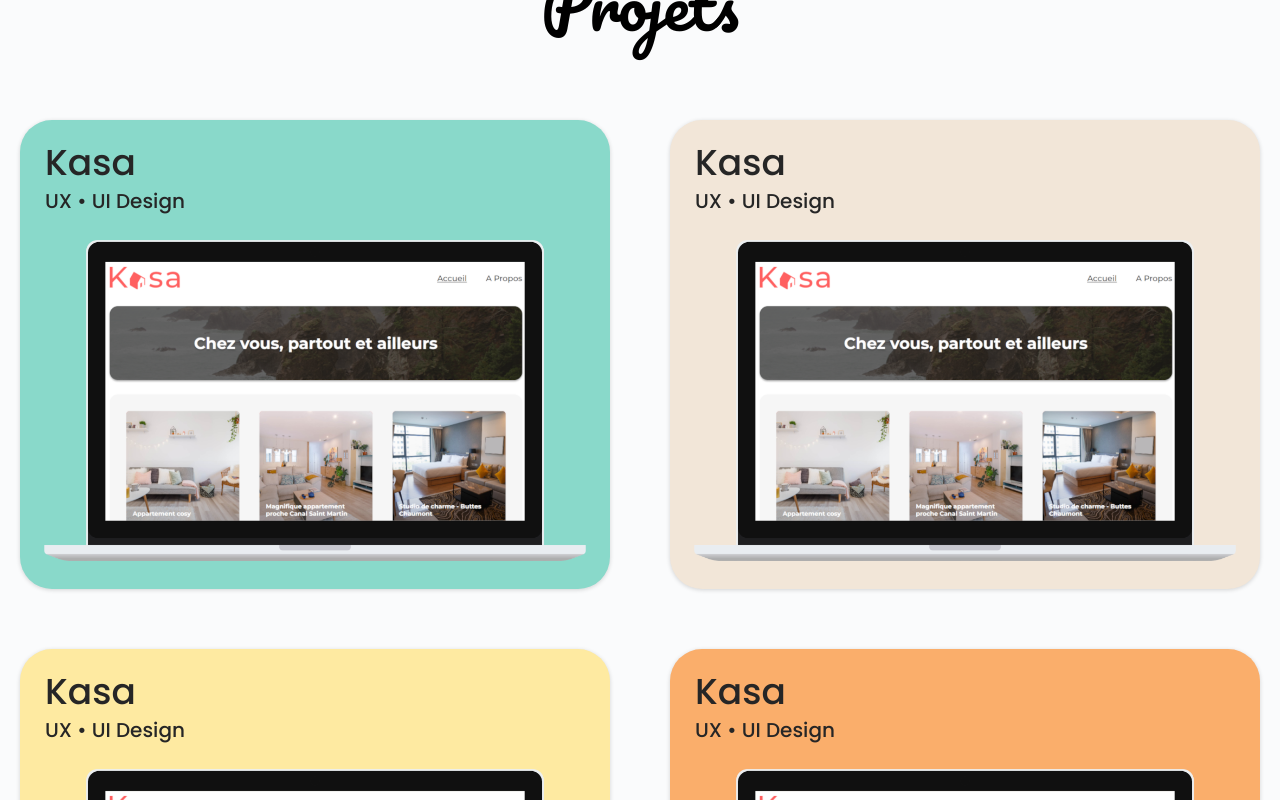
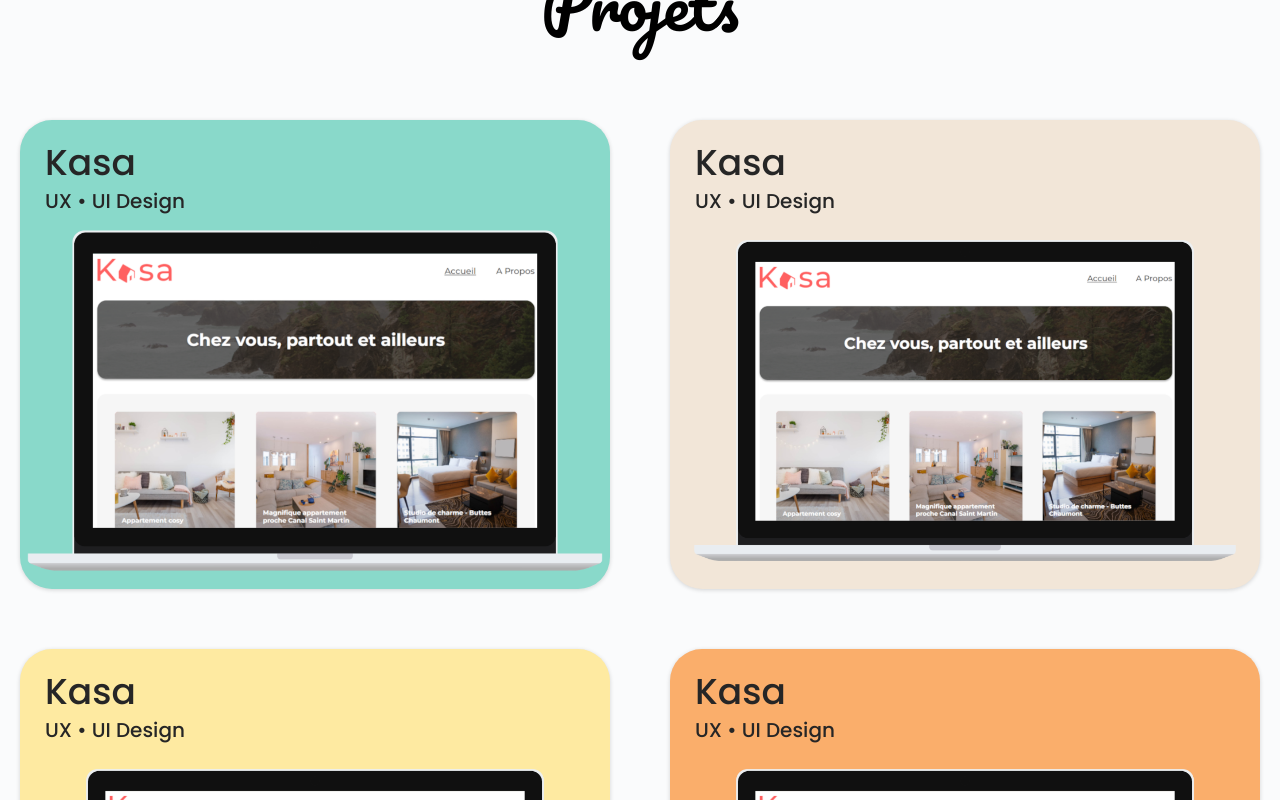
Before and after one commit to BetaPeche/MonPortfolio, a React (Vite) app: page / in a window 1280 px wide. In both pictures the pointer is over the picture 315 px from the left and 1892 px from the top of the page. Shown: the part 1492-2292 px from the top of the page. Built offline with nearby package versions, Linux system fonts and the light colour scheme.

Commit message:
Add animation on card hover

```diff
--- a/src/styles/pages/_home.scss
+++ b/src/styles/pages/_home.scss
@@ -33,6 +33,10 @@
             width: 100%;
             padding: 4%;
             background-color: transparent;
+            transition: scale 250ms;
+        }
+        &:hover img {
+            scale: 1.06;
         }
         p,
         h3 {
```
